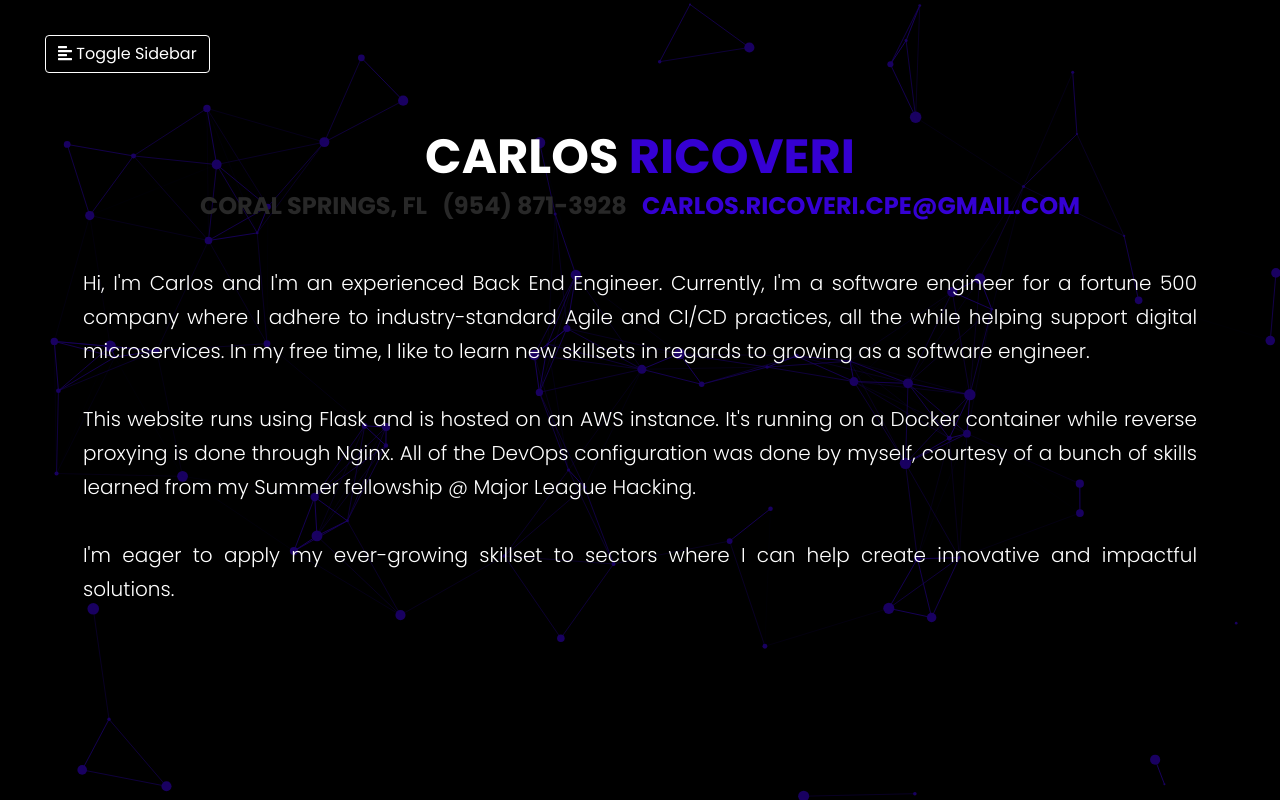
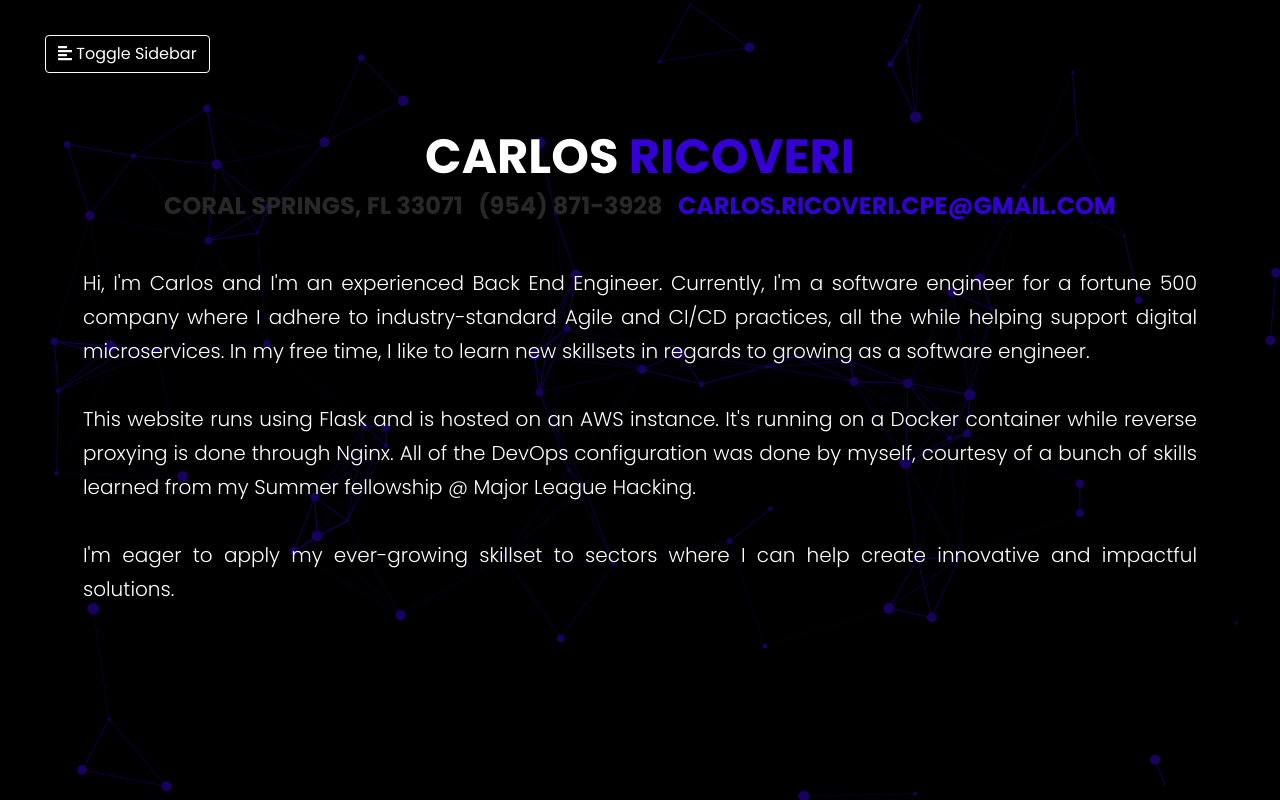
Before and after one commit to carlosricov/Personal-Portfolio, a Flask app: page /portfolio in a window 1280 px wide. Run offline with Flask 2, Linux system fonts and the light colour scheme; some libraries are stand-ins or nearby versions.

Commit message:
Updates subtext info

```diff
--- a/app/templates/portfolio.html
+++ b/app/templates/portfolio.html
@@ -78,7 +78,7 @@
                 <h1 class="container-fluid text-uppercase font-weight-bold mb-0 d-none d-md-flex justify-content-center" style="font-size: 3rem;">Carlos&nbsp;<span class="lastname-text text-uppercase font-weight-bold">Ricoveri</span></h1>
                 <h1 class="container-fluid text-uppercase font-weight-bold mb-0 d-md-none d-flex justify-content-center" style="font-size: 2.25rem;">Carlos&nbsp;<span class="lastname-text text-uppercase font-weight-bold" style="font-size: 2.25rem;">Ricoveri</span></h1>
                 <div class="container-fluid mb-4 d-flex">
-                    <p class="container-fluid subheading text-uppercase font-weight-bold d-inline justify-content-center text-center">Coral Springs, FL&nbsp;&nbsp;&nbsp;(954) 871-3928&nbsp;&nbsp;&nbsp;<a href="mailto:carlos.ricoveri.cpe@gmail.com" class="hyp-text d-none d-md-inline">Carlos.Ricoveri.cpe@gmail.com</a><a href="mailto:carlos.ricoveri.cpe@gmail.com" class="hyp-text d-md-none d-flex justify-content-center">Gmail</a></p>
+                    <p class="container-fluid subheading text-uppercase font-weight-bold d-inline justify-content-center text-center">Coral Springs, FL 33071&nbsp;&nbsp;&nbsp;(954) 871-3928&nbsp;&nbsp;&nbsp;<a href="mailto:carlos.ricoveri.cpe@gmail.com" class="hyp-text d-none d-md-inline">Carlos.Ricoveri.cpe@gmail.com</a><a href="mailto:carlos.ricoveri.cpe@gmail.com" class="hyp-text d-md-none d-flex justify-content-center">Gmail</a></p>
                 </div>
                 <p class="about-text font-weight-light justify-content-left px-5 text-justify mb-0">Hi, I'm Carlos and I'm an experienced Back End Engineer. Currently, I'm a software engineer for a fortune 500 company where I adhere to industry-standard Agile and CI/CD practices, all the while helping support digital microservices. In my free time, I like to learn new skillsets in regards to growing as a software engineer. <br><br> This website runs using Flask and is hosted on an AWS instance. It's running on a Docker container while reverse proxying is done through Nginx. All of the DevOps configuration was done by myself, courtesy of a bunch of skills learned from my Summer fellowship @ Major League Hacking. <br><br>I'm eager to apply my ever-growing skillset to sectors where I can help create innovative and impactful solutions.</p>
             </div>
```
